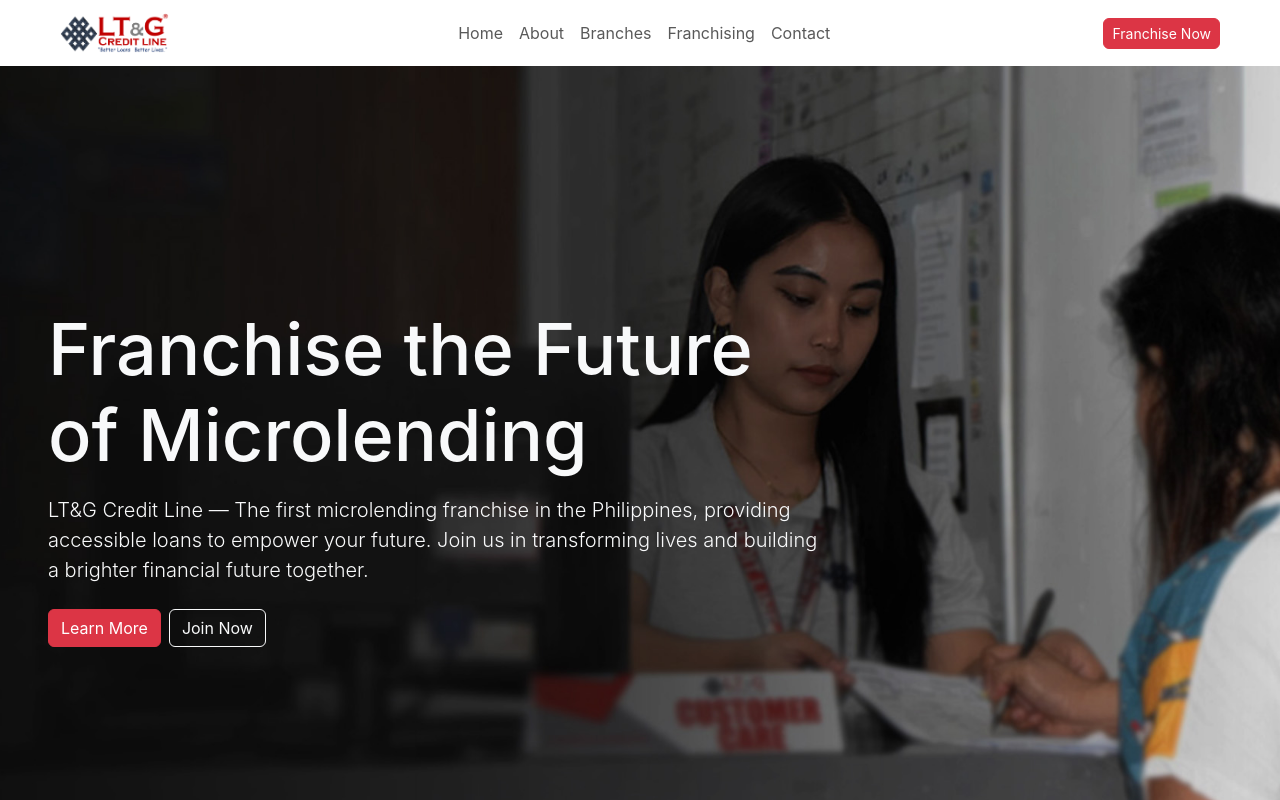
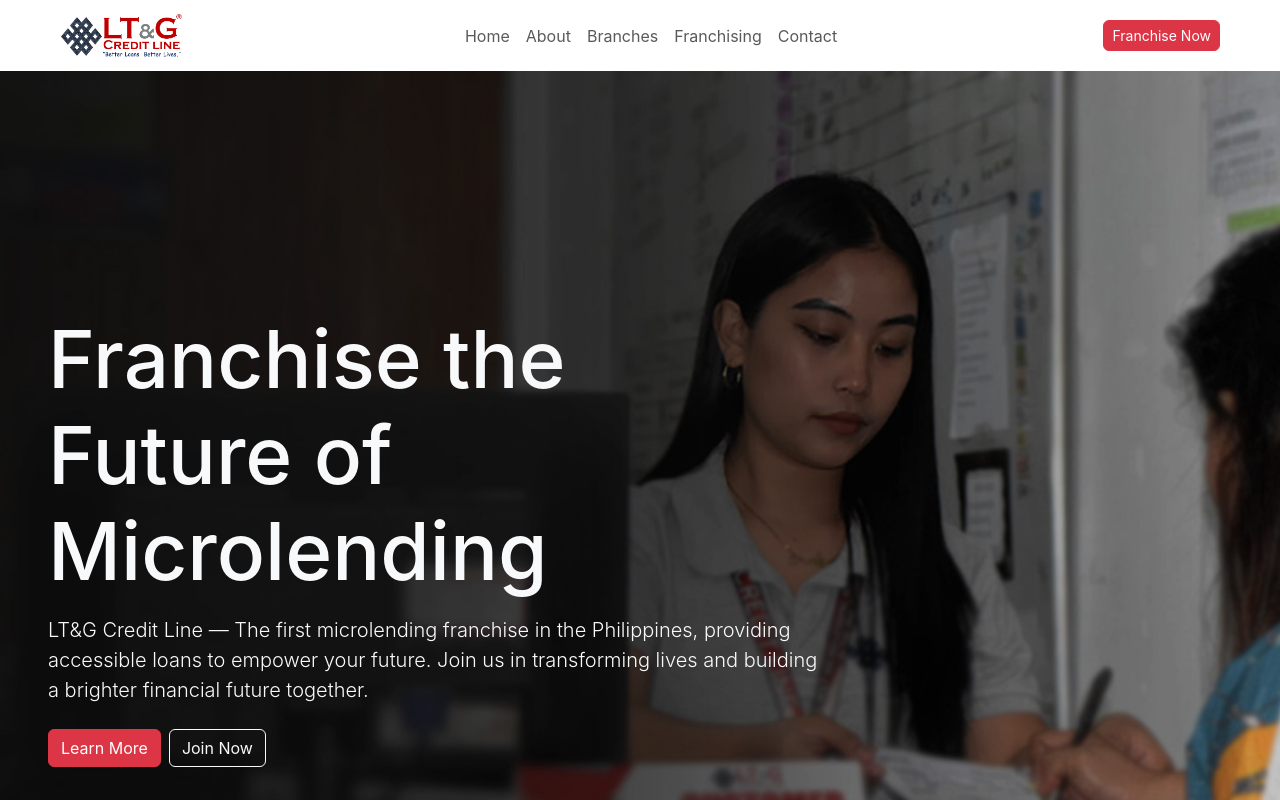
Before and after one commit to notforkids/mams-ltg-website, a React (Vite) app: page /#/ in a window 1280 px wide. Shown: the top 800 px of the page. Built offline with nearby package versions, Linux system fonts and the light colour scheme.

Commit message:
updated project as of 320 pm

```diff
--- a/src/components/Header/NavSection.jsx
+++ b/src/components/Header/NavSection.jsx
@@ -13,7 +13,7 @@
       <img
           src={Logo}
           width="auto"
-          height="40"
+          height="45"
           className="d-inline-block align-top"
           alt="LT&G Logo"
           />
--- a/src/components/HomeComponent/HeroSection.jsx
+++ b/src/components/HomeComponent/HeroSection.jsx
@@ -11,7 +11,7 @@
     <Container fluid className='bg-hero px-xxl-5 px-xl-5 px-lg-5 px-md-5 px-sm-4'>
             <Row>
                 <Col xs={12} md={10} lg={9} xl={8} xxl={6}>
-                    <h1 className='text-light display-2 fw-medium'>Franchise the Future of Microlending</h1>
+                    <h1 className='text-light display-1 fw-medium'>Franchise the Future of Microlending</h1>
                     <p className='text-light lead mt-3'>LT&G Credit Line — The first microlending franchise in the Philippines, providing accessible loans to empower your future. Join us in transforming lives and building a brighter financial future together.</p>
                     <div className='mt-4'>
                     <Button variant='danger' className='me-2'>Learn More</Button>
```
Also changed, not shown: 2 other files (tests, documents, lock files or other folders).
